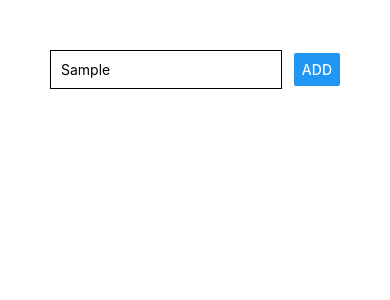
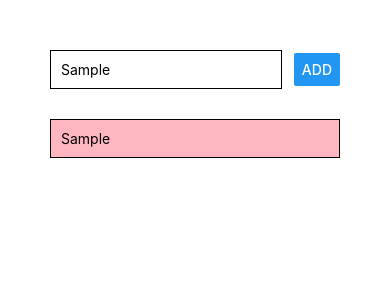
Before and after one commit to g-hoost/rnguide, a React Native app: screen / in a window 390 px wide. Both pictures are taken after typing "Sample" into the empty fields and a click on the button "ADD". Shown: the top 300 px of the page. Built offline with nearby package versions, Linux system fonts and the light colour scheme.

Commit message:
list items

```diff
--- a/App.js
+++ b/App.js
@@ -1,14 +1,33 @@
 import { StatusBar } from 'expo-status-bar';
-import React from 'react';
+import React, { useState } from 'react';
 import { Button, StyleSheet, Text, TextInput, View } from 'react-native';
 
 export default function App()
 {
+  const [enteredGoal, setEnteredGoal] = useState('');
+  const [courseGoals, setCourseGoals] = useState([]);
+
+  const goalInputHandler = (enteredText) =>
+  {
+    setEnteredGoal(enteredText);
+  }
+
+  const addGoalHandler = () =>
+  {
+    setCourseGoals(currentGoals => [...currentGoals, enteredGoal]);
+  }
+
   return (
     <View style={styles.container}>
       <View style={styles.inputContainer}>
-        <TextInput style={styles.textContainer} placeholder='Course Goal' />
-        <Button title="ADD" />
+        <TextInput style={styles.textContainer}
+          placeholder='Course Goal'
+          onChangeText={goalInputHandler}
+          value={enteredGoal} />
+        <Button title="ADD" onPress={addGoalHandler} />
+      </View>
+      <View style={styles.textContainer2}>
+        {courseGoals.map((goal) => <View style={styles.toDoList}><Text key={goal}>{goal}</Text></View>)}
       </View>
     </View>
   );
@@ -28,5 +47,15 @@ const styles = StyleSheet.create({
     width: '80%',
     borderColor: 'black',
     borderWidth: 1
+  },
+  toDoList: {
+    padding: 10,
+    marginVertical: 10,
+    backgroundColor: 'lightpink',
+    borderColor: 'black',
+    borderWidth: 1
+  },
+  textContainer2: {
+    marginVertical: 20
   }
 });
```
